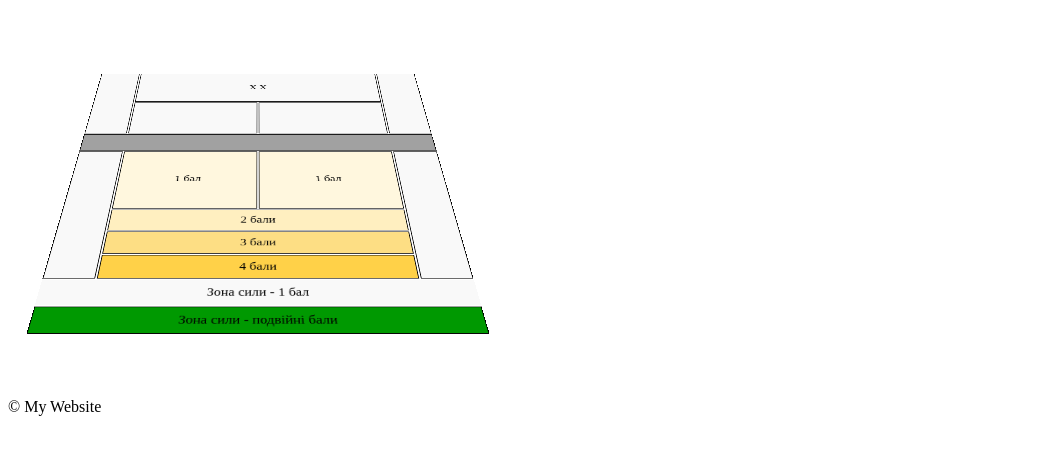
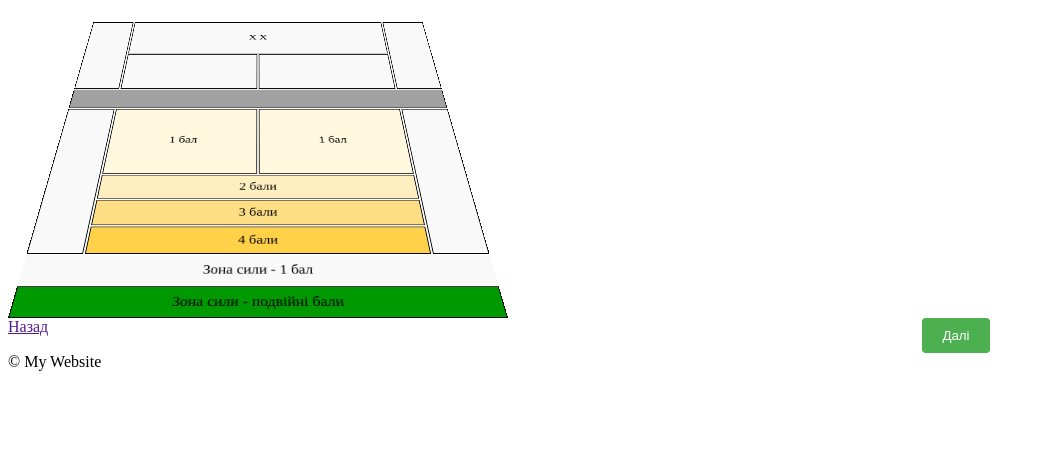
Before and after one commit to MaximNoritsyn/tennishub, a FastAPI app: page /testing/1/gsd/1 in a window 1280 px wide. Shown: the part 58-513 px from the top of the page, without its empty margins (0-1045 px from the left). Run offline with FastAPI, Linux system fonts and the light colour scheme; parts of the project's set-up code (start-up, migrations or seed data) failed here and were passed over.

Commit message:
training_route_container in html

```diff
--- a/app/static/css/base.css
+++ b/app/static/css/base.css
@@ -142,3 +142,16 @@ input[type="submit"]:hover {
 input[readonly] {
   background-color: #f2f2f2;
 }
+
+.training-route-container {
+  display: flex;
+  justify-content: space-between;
+}
+
+.back-point {
+  width: 50%;
+}
+
+.submit-point {
+  width: 50%;
+}
--- a/app/static/css/groundstroke_depth.css
+++ b/app/static/css/groundstroke_depth.css
@@ -1,12 +1,11 @@
 .tennis-court {
   display: grid;
   grid-template-columns: repeat(8, 1fr);
-  grid-template-rows: repeat(15, 1fr);
+  grid-template-rows: repeat(13, 1fr);
   gap: 2px;
   transform: perspective(500px) rotateX(30deg);
   transform-origin: bottom;
-  width: 100%;
-  margin-top: -200px;px;
+  margin-top: -200px;
   max-width: 500px;
 }
 
@@ -133,6 +132,6 @@
 
 .push-area {
   transform: scale(1.05);
-  background-color: #ff5656;
+  border: 5px solid #ff5656;
   box-shadow: 0px 4px 8px rgba(0, 0, 0, 0.3);
 }
--- a/app/static/js/groundstroke_depth.js
+++ b/app/static/js/groundstroke_depth.js
@@ -20,10 +20,7 @@ mainActiveAreas.forEach((element) => {
 
     // If the clicked element is the same as the currently selected element, send a POST request to '/testing' with the element's ID as the data
     if (mainSelectedElement === element) {
-      const xhr = new XMLHttpRequest();
-      xhr.open('POST', '/testing');
-      xhr.setRequestHeader('Content-Type', 'application/json;charset=UTF-8');
-      xhr.send(JSON.stringify({ id: element.id }));
+      element.classList.remove('push-area');
     }
 
     // Update the selected element variable to the clicked element
@@ -54,7 +51,7 @@ subActiveAreas.forEach((element) => {
 
     // If the clicked element is the same as the currently selected element, send a POST request to '/testing' with the element's ID as the data
     if (subSelectedElement === element) {
-      selectedElement.classList.remove('push-area');
+      element.classList.remove('push-area');
     }
 
     // Update the selected element variable to the clicked element
--- a/app/templates/groundstroke_depth.html
+++ b/app/templates/groundstroke_depth.html
@@ -25,6 +25,8 @@
   <div class="box_power_double active_area" id="box_power_double">Зона сили - подвійні бали</div>
 </div>
 
+{% include "training_route_container.html" %}
+
 <script src="{{ url_for('static', path='/js/groundstroke_depth.js') }}"></script>
 
 {% endblock %}
--- /dev/null
+++ b/app/templates/training_route_container.html
@@ -0,0 +1,12 @@
+<div class="training-route-container">
+  <div class="back-point">
+    <a href="{{ route_back }}">Назад</a>
+  </div>
+  <div class="submit-point">
+    <form action="{{ route_submit }}" method="post">
+      <input type="hidden" name="main_point" value="">
+      <input type="hidden" name="sub_point" value="">
+      <input type="submit" value="Далі">
+    </form>
+  </div>
+</div>
```
